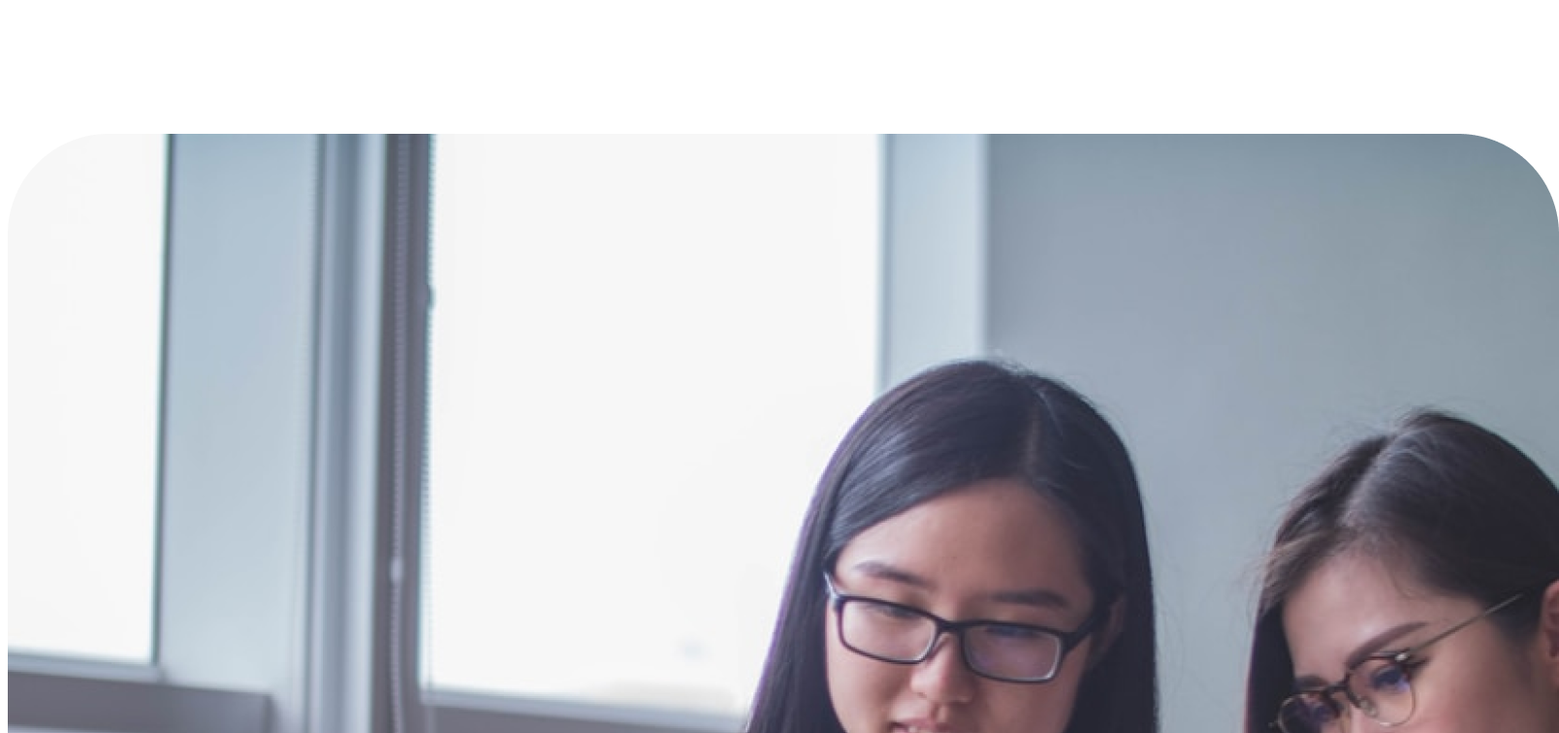
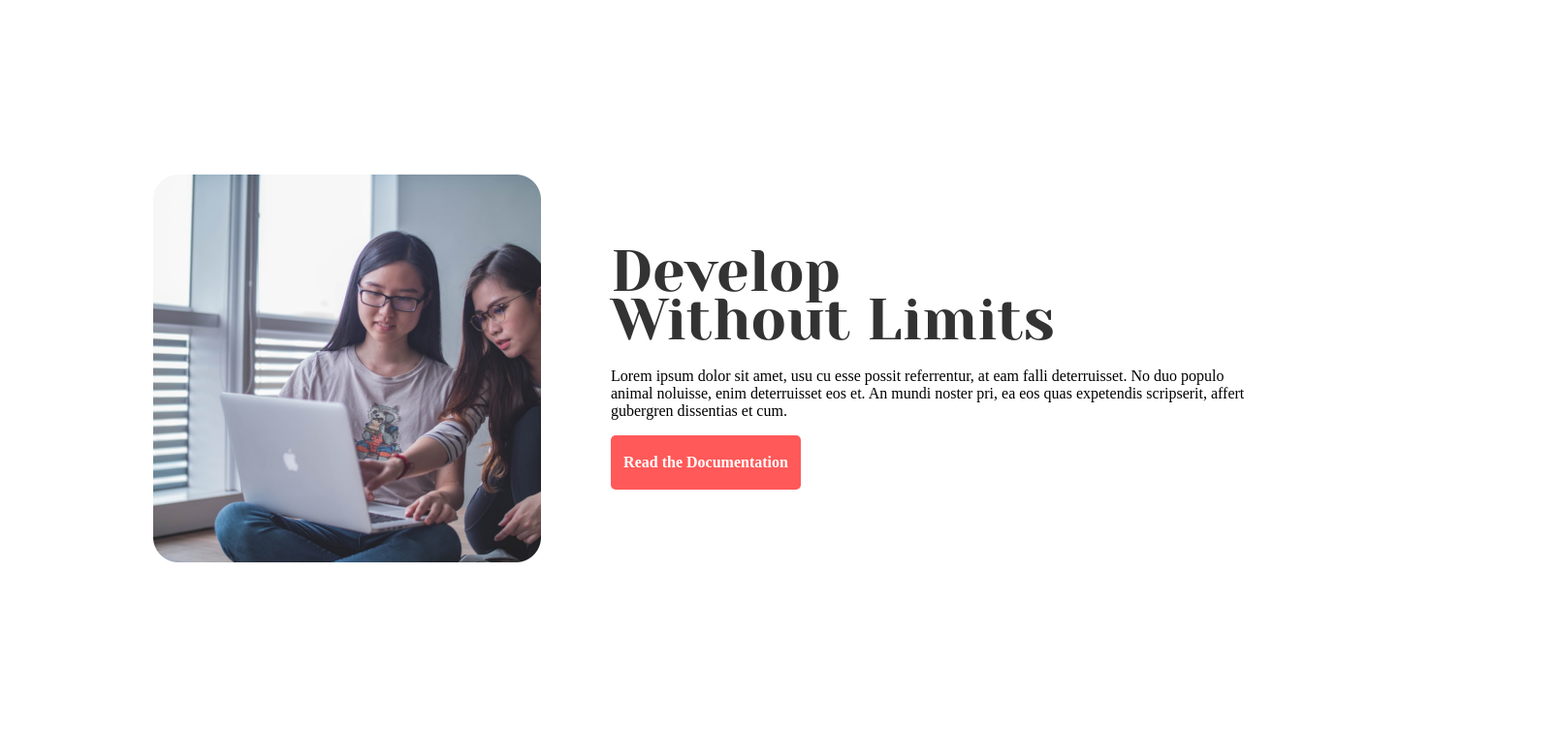
Before and after one commit to RaselEmon/my-mission, a plain HTML site: page index.html in a window 1280 px wide. Shown: the part 1320-2076 px from the top of the page at 97% size, 1608 px wide, since content can reach past the window. Drawn offline with Linux system fonts and the light colour scheme; a web font is replaced by a local one.

Commit message:
fourth commit

```diff
--- a/index.html
+++ b/index.html
@@ -5,7 +5,10 @@
     <meta http-equiv="X-UA-Compatible" content="IE=edge">
     <meta name="viewport" content="width=device-width, initial-scale=1.0">
     <title>Document</title>
-    <link href="https://fonts.googleapis.com/css2?family=Mochiy+Pop+P+One&family=Poppins:ital,wght@1,300&display=swap" rel="stylesheet">
+
+    <link rel="preconnect" href="https://fonts.googleapis.com">
+    <link rel="preconnect" href="https://fonts.gstatic.com" crossorigin>
+    <link href="https://fonts.googleapis.com/css2?family=Poppins:wght@400;700&family=Yeseva+One&display=swap" rel="stylesheet">
     <link rel="stylesheet" href="style.css">
 </head>
 <body>
@@ -61,12 +64,13 @@
 
 
 
-<section class="section2">
-<div>
-    <img src="images/pictures/coding.png" alt="">
+<section class="section3">
+<div class="sec-3">
+    <img id="img-5" src="images/pictures/coding.png" alt="">
 
 </div>
-<div>
+
+<div class="sec-3-2">
 <h1>Develop</h1>
 <h1>Without Limits</h1>
 <p>Lorem ipsum dolor sit amet, usu cu esse possit referrentur, at eam falli deterruisset. No duo populo animal noluisse, enim deterruisset eos et. An mundi noster pri, ea eos quas expetendis scripserit, affert gubergren dissentias et cum.</p>
--- a/style.css
+++ b/style.css
@@ -259,12 +259,43 @@ color: #424242;
 
     width: 172px;
     height: 32px;
-    left: 156px;
 
 
     background: #FF5959;
     border-radius: 5px;
+    color: white;
+    font-weight: 700;
+    text-decoration: none;
 
 
 
 }
+.section3{
+
+display: flex;
+
+
+}
+.sec-3{
+
+    position: absolute;
+    border-radius: 26px;
+left: 158px;
+top: 1500px;
+
+}
+#img-5{
+    position: absolute;
+    width: 400px;
+height: 400px;
+}
+
+.sec-3-2{
+    position: absolute;
+    width: 654px;
+    height: 311px;
+    left: 630px;
+    top: 1550px;
+
+
+}
```
